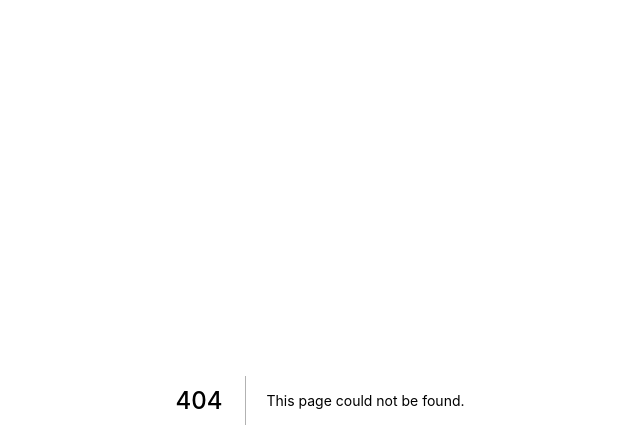
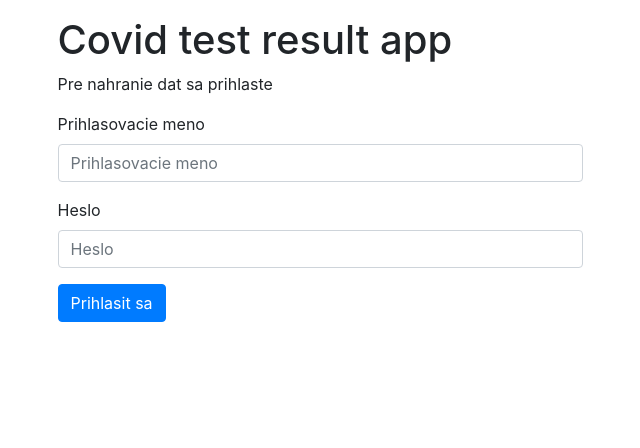
Before and after one commit to julius-retzer/covid-test-info, a Next.js app in the folder covid-test-frontend/: page /data in a window 1280 px wide. Before the commit this address had no page. Shown: the top 448 px of the page, without its empty margins (320-960 px from the left). Built offline with nearby package versions, Linux system fonts and the light colour scheme.

Commit message:
Data uplaod

```diff
--- a/covid-test-frontend/src/api.ts
+++ b/covid-test-frontend/src/api.ts
@@ -3,7 +3,7 @@ import { format } from "date-fns";
 
 const apiUrl = "https://gajdy.pythonanywhere.com/api/check";
 
-export type TestResult = 'negative' | "notfound";
+export type TestResult = "negative" | "notfound";
 interface CheckResult {
   test_result: TestResult;
 }
--- /dev/null
+++ b/covid-test-frontend/src/pages/data.tsx
@@ -0,0 +1,170 @@
+import Head from "next/head";
+
+import Container from "react-bootstrap/Container";
+import Row from "react-bootstrap/Row";
+import Col from "react-bootstrap/Col";
+
+import Form from "react-bootstrap/Form";
+import Button from "react-bootstrap/Button";
+import Alert from "react-bootstrap/Alert";
+
+import { Formik, Field, FormikHelpers, FormikErrors } from "formik";
+import { useState } from "react";
+
+export interface Login {
+  username: string;
+  password: string;
+}
+
+export interface DataUpload {
+  data: string;
+}
+
+const Data = () => {
+  const [isLoggedIn, setIsLoggedIn] = useState(false);
+  const [dataUploaded, setDataUploaded] = useState(false);
+
+  return (
+    <div className="container">
+      <Head>
+        <title>Create Next App</title>
+        <link rel="icon" href="/favicon.ico" />
+      </Head>
+      <Container>
+        <Row className="mb-3 mt-3">
+          <Col md={{ span: 6, offset: 3 }}>
+            <>
+              {!isLoggedIn ? (
+                <Formik<Login>
+                  initialValues={{
+                    username: "",
+                    password: "",
+                  }}
+                  // validate={validateLogin}
+                  onSubmit={async (values: Login) => {
+                    // const { test_result } = await checkResults(values);
+                    setIsLoggedIn(true);
+                  }}
+                >
+                  {(formikProps) => (
+                    <>
+                      <h1>Covid test result app </h1>
+                      <p>Pre nahranie dat sa prihlaste</p>
+                      <Form
+                        onReset={formikProps.handleReset}
+                        onSubmit={formikProps.handleSubmit}
+                      >
+                        <Form.Group controlId="username">
+                          <Form.Label>Prihlasovacie meno</Form.Label>
+                          <Form.Control
+                            name="username"
+                            type="text"
+                            placeholder="Prihlasovacie meno "
+                            onChange={formikProps.handleChange}
+                            onBlur={formikProps.handleBlur}
+                            value={formikProps.values.username}
+                          />
+                        </Form.Group>
+                        <Form.Group controlId="password">
+                          <Form.Label>Heslo</Form.Label>
+                          <Form.Control
+                            name="password"
+                            type="password"
+                            placeholder="Heslo "
+                            onChange={formikProps.handleChange}
+                            onBlur={formikProps.handleBlur}
+                            value={formikProps.values.password}
+                          />
+                        </Form.Group>
+                        <Button variant="primary" type="submit">
+                          Prihlasit sa
+                        </Button>
+                      </Form>
+                    </>
+                  )}
+                </Formik>
+              ) : (
+                <Formik<DataUpload>
+                  initialValues={{
+                    data: mockData,
+                  }}
+                  enableReinitialize={true}
+                  onSubmit={async (values: DataUpload) => {
+                    // const { test_result } = await checkResults(values);
+                    setDataUploaded(true);
+                    alert(JSON.stringify(values));
+                  }}
+                >
+                  {(formikProps) => (
+                    <Form
+                      onReset={formikProps.handleReset}
+                      onSubmit={formikProps.handleSubmit}
+                    >
+                      <Form.Group controlId="data">
+                        <Form.Label>Nahrajte data</Form.Label>
+                        <Form.Control
+                          as="textarea"
+                          rows="10"
+                          name="data"
+                          type="text"
+                          placeholder="Data"
+                          onChange={formikProps.handleChange}
+                          onBlur={formikProps.handleBlur}
+                          value={formikProps.values.data}
+                        />
+                      </Form.Group>
+
+                      <Button variant="primary" type="submit">
+                        Poslat
+                      </Button>
+                    </Form>
+                  )}
+                </Formik>
+              )}
+            </>
+          </Col>
+        </Row>
+        <Row className="mb-3">
+          <Col md={{ span: 6, offset: 3 }}>
+            {dataUploaded && (
+              <>
+                <Alert variant="success">Data boli uspene nahrate</Alert>
+                <p>Dalsie instrukcie</p>
+              </>
+            )}
+          </Col>
+        </Row>
+      </Container>
+
+      <style jsx>{``}</style>
+    </div>
+  );
+};
+
+// export const formatRodneCislo = (value: string, withSlash = true) =>
+//   value
+//     .replace(/\D/g, "")
+//     .replace(/^(\d{6})(\d{4})$/, withSlash ? "$1 / $2" : "$1$2");
+
+export const validateLogin = (values: Login) => {
+  const errors: Partial<FormikErrors<Login>> = {};
+
+  if (!values.username) {
+    errors.username = "Zadajte uzivatelske meno";
+  }
+
+  if (!values.password) {
+    errors.password = "Zadajte heslo";
+  }
+  return errors;
+};
+
+const mockData = `
+2020-01-01;$1$qqqqqq=$;0
+2020-01-01;$1$wwwwwww=$;0
+2020-01-01;$1$eeeeee=$;0
+2020-01-01;$rrrrr=$;0
+2020-01-01;$1$nJuP$LkmznbaSd!3;1
+`;
+
+export default Data;
--- a/covid-test-frontend/src/pages/index.tsx
+++ b/covid-test-frontend/src/pages/index.tsx
@@ -34,7 +34,7 @@ const Home = () => {
         <link rel="icon" href="/favicon.ico" />
       </Head>
       <Container>
-        <Row className="mb-3">
+        <Row className="mb-3 mt-3">
           <Col md={{ span: 6, offset: 3 }}>
             <h1>Covid test result app </h1>
             <p>
```
